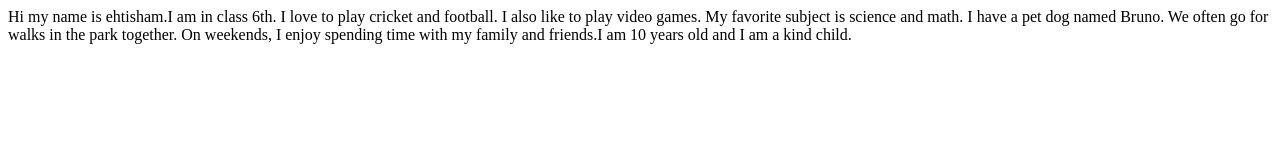
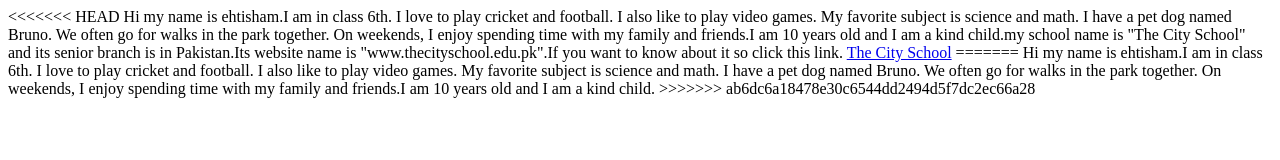
Before and after one commit to Ehtisham003/lesson-1-activity-1, a plain HTML site: page home.html in a window 1280 px wide. Drawn offline with Linux system fonts and the light colour scheme.

Commit message:
Add files via upload

```diff
--- a/home.html
+++ b/home.html
@@ -1,5 +1,22 @@
-<html>
-<title>my introduction</title>
-<body>Hi my name is ehtisham.I am in class 6th. I love to play cricket and football. I also like to play video games. My favorite subject is science and math. I have a pet dog named Bruno. We often go for walks in the park together. On weekends, I enjoy spending time with my family and friends.I am 10 years old and I am a kind child.
-</body>
-</html>
+<<<<<<< HEAD <html>
+    <title>my introduction</title>
+
+    <body>Hi my name is ehtisham.I am in class 6th. I love to play cricket and football. I also like to play video
+        games. My favorite subject is science and math. I have a pet dog named Bruno. We often go for walks in the park
+        together. On weekends, I enjoy spending time with my family and friends.I am 10 years old and I am a kind
+        child.my school name is "The City School" and its senior branch is in Pakistan.Its website name is
+        "www.thecityschool.edu.pk".If you want to know about it so click this link.
+    </body>
+
+    </html><a href="www.thecityschool.edu.pk">The City School</a>
+    =======
+    <html>
+    <title>my introduction</title>
+
+    <body>Hi my name is ehtisham.I am in class 6th. I love to play cricket and football. I also like to play video
+        games. My favorite subject is science and math. I have a pet dog named Bruno. We often go for walks in the park
+        together. On weekends, I enjoy spending time with my family and friends.I am 10 years old and I am a kind child.
+    </body>
+
+    </html>
+    >>>>>>> ab6dc6a18478e30c6544dd2494d5f7dc2ec66a28
```
